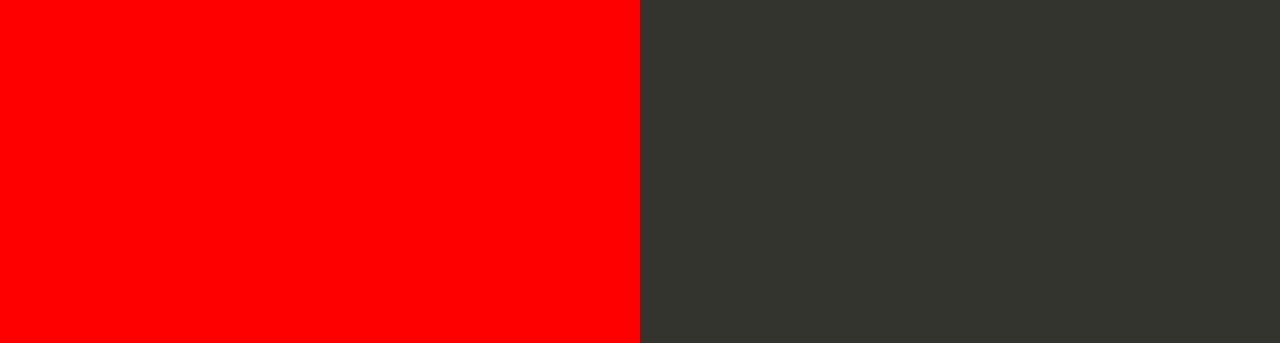
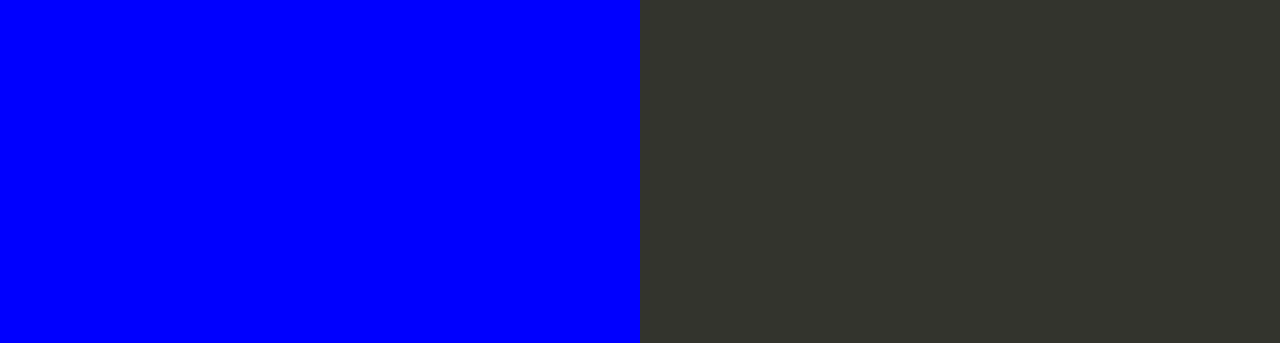
Before and after one commit to TalalGh2/MyNodeApp, a website: page index.html in a window 1280 px wide. Shown: the part 457-800 px from the top of the page. Drawn offline with Linux system fonts and the light colour scheme.

Commit message:
Update index.html bg to blue

```diff
--- a/index.html
+++ b/index.html
@@ -35,7 +35,7 @@
 
         text-align: right;
         padding-top: 11em;
-        background-color: red;
+        background-color: blue;
 
       }
       .textColumn p {
```
